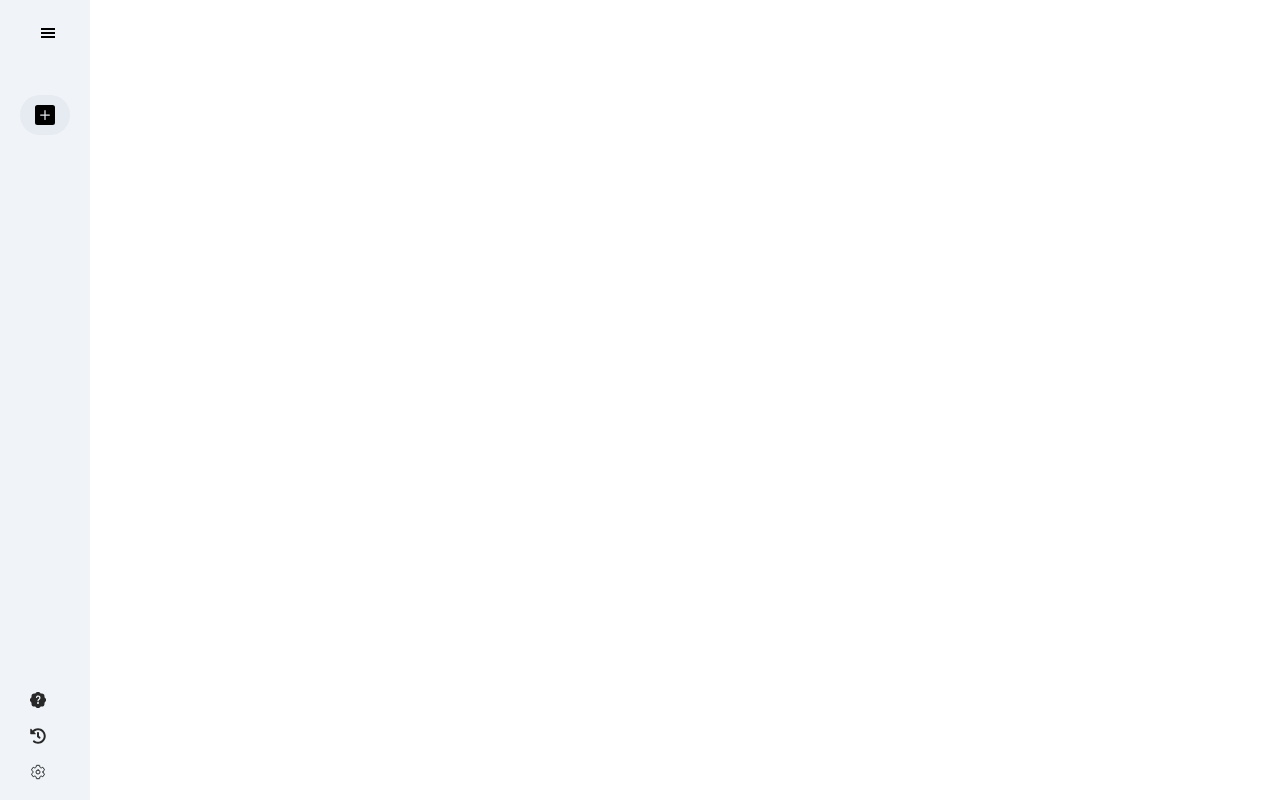
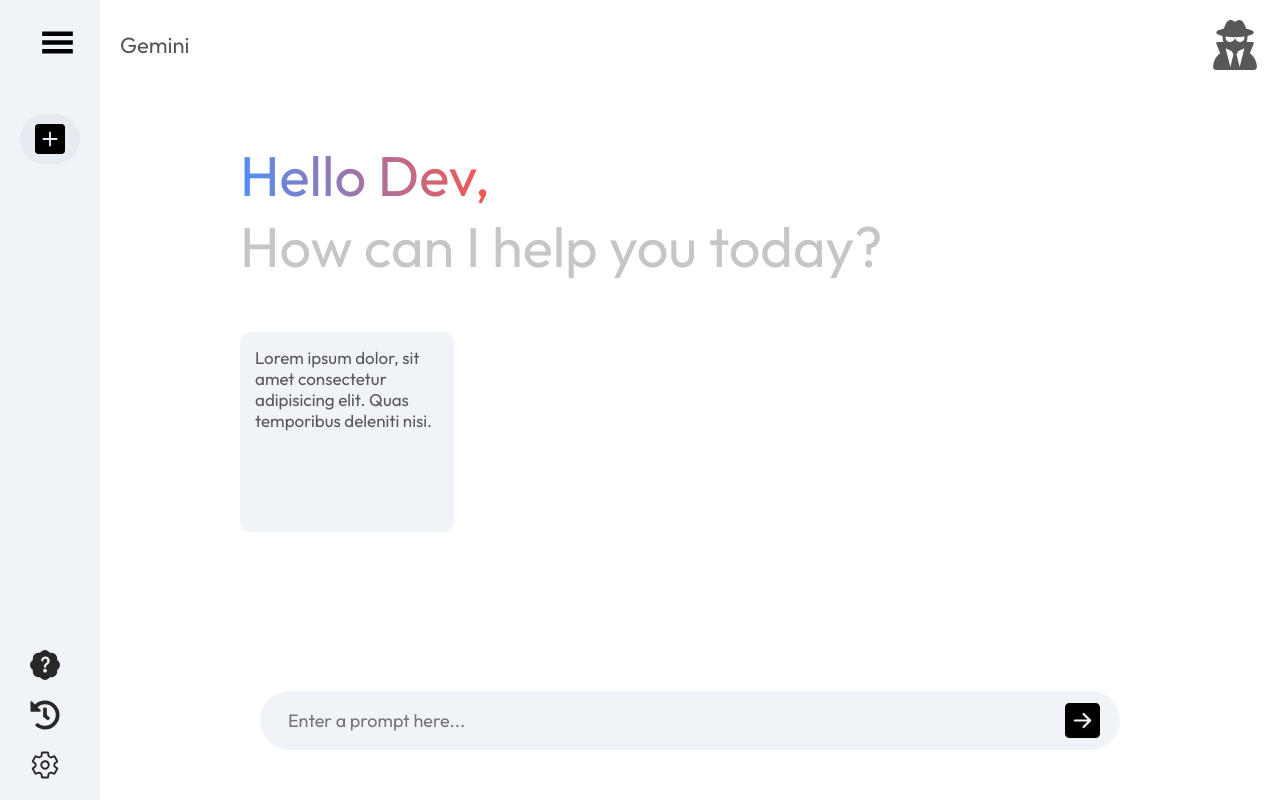
Before and after one commit to abhishek17551/gemini-clone, a React (Vite) app: page / in a window 1280 px wide. Built offline with nearby package versions, Linux system fonts and the light colour scheme.

Commit message:
created Main component with styles

```diff
--- a/src/App.jsx
+++ b/src/App.jsx
@@ -1,10 +1,12 @@
 import React from 'react'
 import Sidebar from './components/Sidebar/Sidebar';
+import Main from './components/Main/Main';
 
 const App = () => {
   return (
     <>
       <Sidebar/>
+      <Main/>
     </>
   )
 }
--- a/src/components/Main/Main.jsx
+++ b/src/components/Main/Main.jsx
@@ -1,9 +1,37 @@
 import React from 'react'
 import './main.css'
+import { FaUserSecret } from "react-icons/fa6";
+import { BsFillArrowRightSquareFill } from "react-icons/bs";
+
 
 const Main = () => {
   return (
-    <div className="main">Main</div>
+    <div className="main">
+        <div className="nav">
+            <p>Gemini</p>
+            <FaUserSecret size={50}/>
+        </div>
+        <div className="main-container">
+            <div className="greet">
+                <p><span>Hello Dev,</span></p>
+                <p>How can I help you today?</p>
+            </div>
+            <div className="cards">
+                <div className="card">
+                    <p>Lorem ipsum dolor, sit amet consectetur adipisicing elit. Quas temporibus deleniti nisi.</p>
+                </div>
+            </div>
+
+            <div className="main-bottom">
+                <div className="search-box">
+                    <input type='text' placeholder='Enter a prompt here...'/>
+                    <div className='enter'>
+                        <BsFillArrowRightSquareFill size={35}/>
+                    </div>
+                </div>
+            </div>
+        </div>
+    </div>
   )
 }
 
--- a/src/components/Main/main.css
+++ b/src/components/Main/main.css
@@ -0,0 +1,157 @@
+.main{
+    flex: 1;
+    min-height: 100vh;
+    padding-bottom: 15vh;
+    position: relative;
+}
+.main .nav{
+    display: flex;
+    align-items: center;
+    justify-content: space-between;
+    font-size: 22px;
+    padding: 20px;
+    color: #585858;
+}
+.main .nav img{
+    width: 40px;
+    border-radius: 50px;
+}
+.main-container{
+    max-width: 900px;
+    margin: auto;
+}
+.main-container .greet{
+    margin: 50px 0px;
+    font-size: 56px;
+    color:#c4c7c5;
+    font-weight: 500px;
+}
+.main .greet span{
+    background: -webkit-linear-gradient(16deg,#4b90ff,#ff5546);
+    -webkit-background-clip: text;
+    -webkit-text-fill-color: transparent;
+}
+.main .cards{
+    display: grid;
+    grid-template-columns: repeat(auto-fill,minmax(180px,1fr));
+    gap: 15px;
+}
+.main .card{
+    height: 200px;
+    padding: 15px;
+    background-color: #f0f4f9;
+    border-radius: 10px;
+    position: relative;
+    cursor: pointer;
+}
+.main .card img{
+    width: 35px;
+    padding: 5px;
+    position: absolute;
+    border-radius: 20px;
+    bottom: 10px;
+    right: 10px;
+    background: white;
+}
+.main .card p{
+    color: #585858;
+    font-size: 17px;
+}
+.main .card:hover{
+    background-color: #dfe4ea;
+}
+.main-bottom {
+    position: absolute;
+    bottom: 0;
+    width: 100%;
+    max-width: 900px;
+    padding: 0px 20px;
+    margin: auto;
+}
+.search-box{
+    display: flex;
+    align-items: center;
+    justify-content: space-between;
+    gap: 20px;
+    background-color: #f0f4f9;
+    padding: 10px 20px;
+    border-radius: 50px;
+    margin-bottom: 50px;
+}
+.search-box .enter{
+
+    cursor: pointer;
+}
+.search-box input{
+    flex: 1;
+    background: transparent;
+    border: 0;
+    outline: 0;
+    padding: 8px;
+    font-size: 18px;
+}
+.search-box div{
+    display: flex;
+    align-items: center;
+    gap: 15px;
+}
+.main .bottom-info{
+    font-size: 13px;
+    margin: 15px auto;
+    text-align: center;
+    font-weight: 300;
+}
+.result{
+    padding: 0px 5%;
+    max-height: 70vh;
+    overflow-y: scroll;
+}
+.result::-webkit-scrollbar{
+    display: none;
+}
+.result-title{
+    margin: 40px 0px;
+    display: flex;
+    align-items: center;
+    gap: 20px;
+}
+.result img{
+    width: 40px;
+    border-radius: 50px;
+}
+.result-data{
+    display: flex;
+    align-items: start;
+    gap: 20px;
+}
+.loader{
+    width: 100%;
+    display: flex;
+    flex-direction: column;
+    gap: 10px;
+}
+.loader hr{
+border-radius: 4px;
+border: none;
+background-color: #f6f7f8;
+background: linear-gradient(to right,#b1d5ee,#c953e98a,#9ed7ff);
+background-size: 800px 50px;
+height: 20px;
+animation: loader 4s infinite linear;
+}
+
+@keyframes loader{
+    0%{
+        background-position: -800px 0px;
+
+    }
+    100%{
+        background-position: 800px 0px;
+    }
+}
+
+.result-data p{
+    font-size: 17px;
+    font-weight: 300px;
+    line-height: 1.8;
+}
--- a/src/components/Sidebar/Sidebar.jsx
+++ b/src/components/Sidebar/Sidebar.jsx
@@ -13,9 +13,9 @@
   return (
     <div className="sidebar">
         <div className="top">
-            <div className='menu'><GiHamburgerMenu onClick={() => setExtended((prev) => !prev)}/></div>
+            <div className='menu'><GiHamburgerMenu onClick={() => setExtended((prev) => !prev)} size={35}/></div>
             <div className="new-chat">
-                <BsPlusSquareFill/>
+                <BsPlusSquareFill size={30}/>
                 {extended ? <p>New Chat</p> : null}
             </div>
             {
@@ -23,7 +23,7 @@
                 <div className='recent'>
                     <p className='recent-title'>Recent</p>
                     <div className="recent-entry">
-                        <RiMessage2Fill/>
+                        <RiMessage2Fill size={30}/>
                         <p>What is React?</p>
                     </div>
                 </div> : null
@@ -32,15 +32,15 @@
         </div>
         <div className="bottom">
             <div className="bottom-item recent-entry">
-                <BsFillPatchQuestionFill/>
+                <BsFillPatchQuestionFill size={30}/>
                 {extended ? <p>Help</p> : null}
             </div>
             <div className="bottom-item recent-entry">
-                <FaHistory/>
+                <FaHistory size={30}/>
                 {extended ? <p>Activity</p> : null}
             </div>
             <div className="bottom-item recent-entry">
-                <IoSettingsOutline/>
+                <IoSettingsOutline size={30}/>
                 {extended ? <p>Settings</p> : null}
             </div>
         </div>
```
